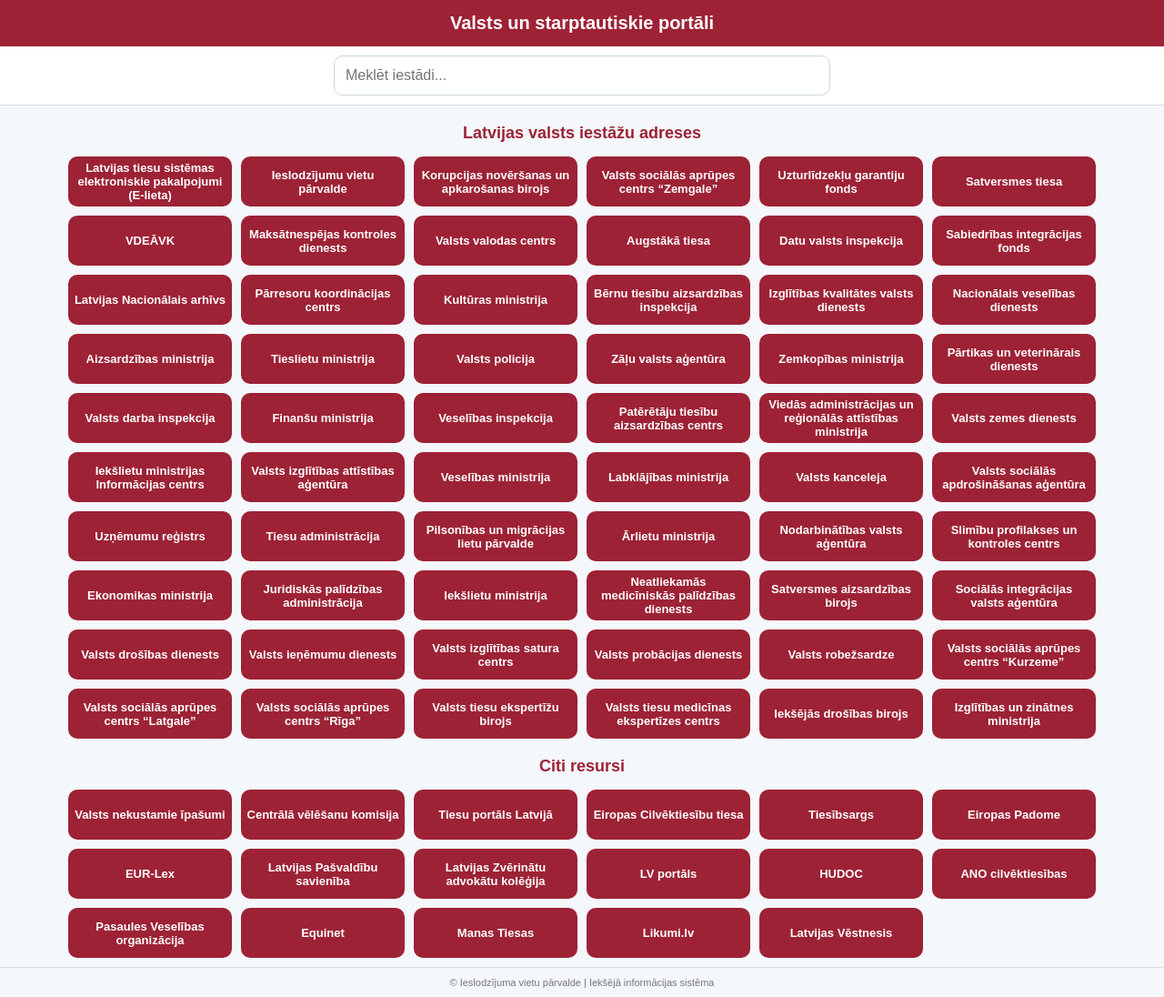
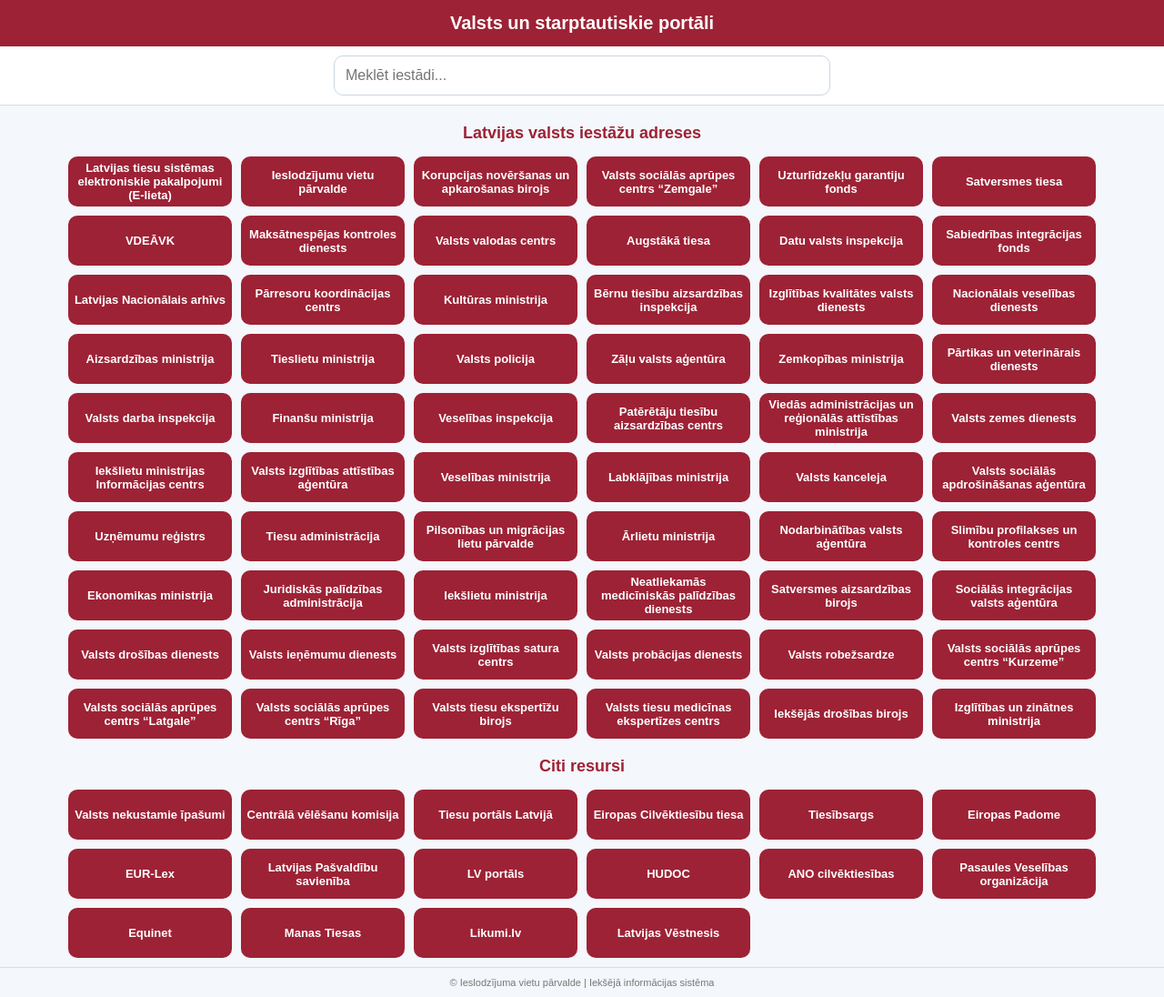
Before and after one commit to ievpkiosk/ievpkiosk, a plain HTML site: page index.html in a window 1280 px wide. Shown: the whole page at 91% size. Drawn offline with Linux system fonts and the light colour scheme.

Commit message:
Update index.html

```diff
--- a/index.html
+++ b/index.html
@@ -200,7 +200,6 @@ body{
 <a class="tile" href="https://www.coe.int/en/web/portal/home">Eiropas Padome</a>
 <a class="tile" href="https://eur-lex.europa.eu/homepage.html">EUR-Lex</a>
 <a class="tile" href="https://www.lps.lv/lv">Latvijas Pašvaldību savienība</a>
-<a class="tile" href="https://www.advokatura.lv/">Latvijas Zvērinātu advokātu kolēģija</a>
 <a class="tile" href="https://lvportals.lv/">LV portāls</a>
 <a class="tile" href="https://hudoc.echr.coe.int/eng">HUDOC</a>
 <a class="tile" href="https://www.ohchr.org/">ANO cilvēktiesības</a>
```
